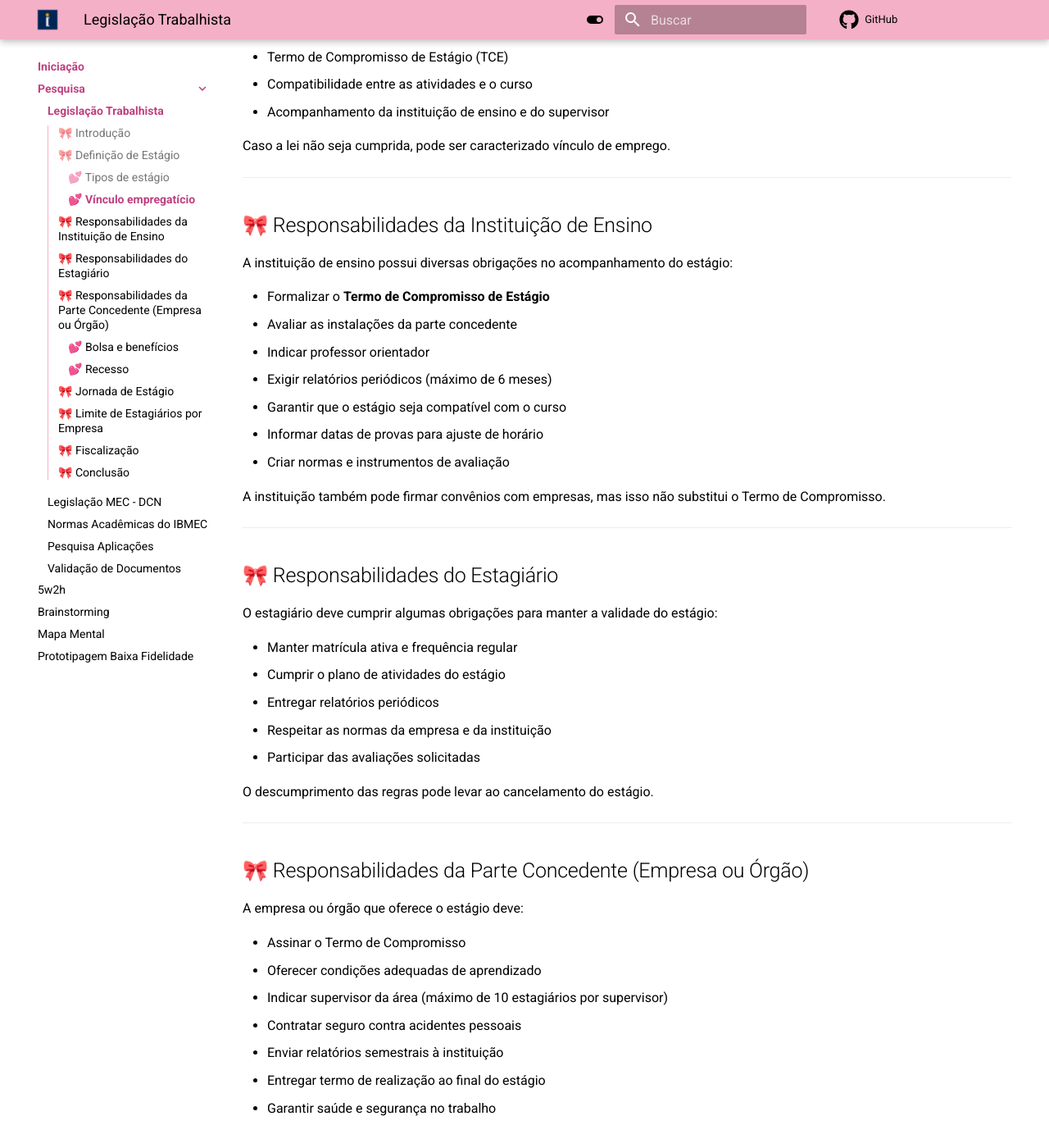
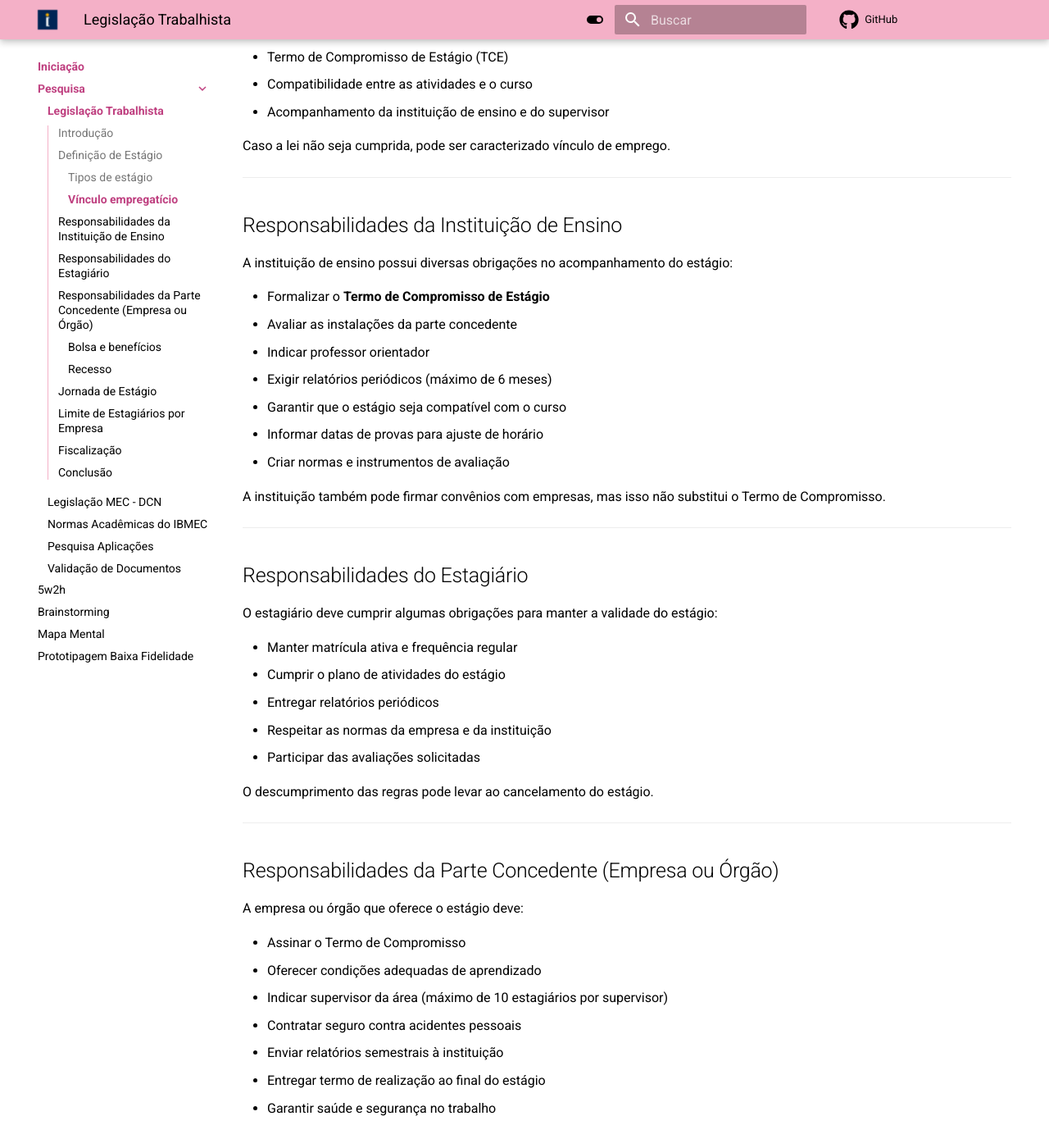
Before and after one commit to Projetos-de-Extensao/PBE_26.1_8002_I, an MkDocs documentation site: the page built from docs/Iniciacao/pesquisa-detalhes/legislacao_trabalhista.md, in a window 1280 px wide and 1400 px high, scrolled down 1049 px. Shown: the whole window at 82% size. Built offline with MkDocs 1.6.1 and Material for MkDocs 9.7.7, drawn with Linux system fonts in a browser that asks for light colours; comment, search, counter and statistics services are not loaded; some of the changed text lies outside the part shown.

```diff
--- a/docs/Iniciacao/pesquisa-detalhes/legislacao_trabalhista.md
+++ b/docs/Iniciacao/pesquisa-detalhes/legislacao_trabalhista.md
@@ -1,10 +1,10 @@
-# 🌸 Legislação Trabalhista – Lei do Estágio 🌸
+# Legislação Trabalhista – Lei do Estágio
 
 **Autor:** Lucas de Souza Alcantara
 
 ---
 
-## 🎀 Introdução
+## Introdução
 
 A legislação trabalhista brasileira estabelece normas específicas para a realização de estágios, definindo direitos, deveres e limites para estudantes, instituições de ensino e concedentes.
 O estágio é considerado um ato educativo supervisionado, com o objetivo de preparar o estudante para o trabalho e para a vida profissional, sem caracterizar vínculo empregatício quando realizado conforme a lei.
@@ -13,11 +13,11 @@ Este artigo apresenta um resumo organizado dos principais pontos da Lei do Está
 
 ---
 
-## 🎀 Definição de Estágio
+## Definição de Estágio
 
 O estágio é um ato educativo escolar supervisionado, desenvolvido no ambiente de trabalho, que visa ao aprendizado de competências profissionais e ao desenvolvimento do estudante para a vida cidadã e para o trabalho.
 
-### 💕 Tipos de estágio
+### Tipos de estágio
 
 - **Estágio obrigatório**
   É definido no projeto pedagógico do curso e é requisito para aprovação e obtenção do diploma.
@@ -25,7 +25,7 @@ O estágio é um ato educativo escolar supervisionado, desenvolvido no ambiente
 - **Estágio não obrigatório**
   É uma atividade opcional, realizada além da carga horária obrigatória do curso.
 
-### 💕 Vínculo empregatício
+### Vínculo empregatício
 
 O estágio **não cria vínculo empregatício**, desde que sejam cumpridos os seguintes requisitos:
 
@@ -38,7 +38,7 @@ Caso a lei não seja cumprida, pode ser caracterizado vínculo de emprego.
 
 ---
 
-## 🎀 Responsabilidades da Instituição de Ensino
+## Responsabilidades da Instituição de Ensino
 
 A instituição de ensino possui diversas obrigações no acompanhamento do estágio:
 
@@ -54,7 +54,7 @@ A instituição também pode firmar convênios com empresas, mas isso não subst
 
 ---
 
-## 🎀 Responsabilidades do Estagiário
+## Responsabilidades do Estagiário
 
 O estagiário deve cumprir algumas obrigações para manter a validade do estágio:
 
@@ -68,7 +68,7 @@ O descumprimento das regras pode levar ao cancelamento do estágio.
 
 ---
 
-## 🎀 Responsabilidades da Parte Concedente (Empresa ou Órgão)
+## Responsabilidades da Parte Concedente (Empresa ou Órgão)
 
 A empresa ou órgão que oferece o estágio deve:
 
@@ -80,7 +80,7 @@ A empresa ou órgão que oferece o estágio deve:
 - Entregar termo de realização ao final do estágio
 - Garantir saúde e segurança no trabalho
 
-### 💕 Bolsa e benefícios
+### Bolsa e benefícios
 
 - Obrigatória em estágio não obrigatório:
   - Bolsa-auxílio
@@ -88,7 +88,7 @@ A empresa ou órgão que oferece o estágio deve:
 
 - Benefícios extras não geram vínculo empregatício.
 
-### 💕 Recesso
+### Recesso
 
 - 30 dias de recesso a cada 1 ano de estágio
 - Proporcional se menor que 1 ano
@@ -96,7 +96,7 @@ A empresa ou órgão que oferece o estágio deve:
 
 ---
 
-## 🎀 Jornada de Estágio
+## Jornada de Estágio
 
 A carga horária deve ser compatível com a escola.
 
@@ -118,7 +118,7 @@ Regras adicionais:
 
 ---
 
-## 🎀 Limite de Estagiários por Empresa
+## Limite de Estagiários por Empresa
 
 Número máximo permitido:
 
@@ -138,7 +138,7 @@ Regras:
 
 ---
 
-## 🎀 Fiscalização
+## Fiscalização
 
 Se a lei não for cumprida:
 
@@ -150,7 +150,7 @@ A penalidade vale apenas para a unidade onde ocorreu o erro.
 
 ---
 
-## 🎀 Conclusão
+## Conclusão
 
 A Lei do Estágio existe para garantir que o estágio seja uma atividade educativa e não uma forma de trabalho irregular.
 Ela protege o estudante, define responsabilidades para a instituição de ensino e estabelece regras claras para as empresas.
```
